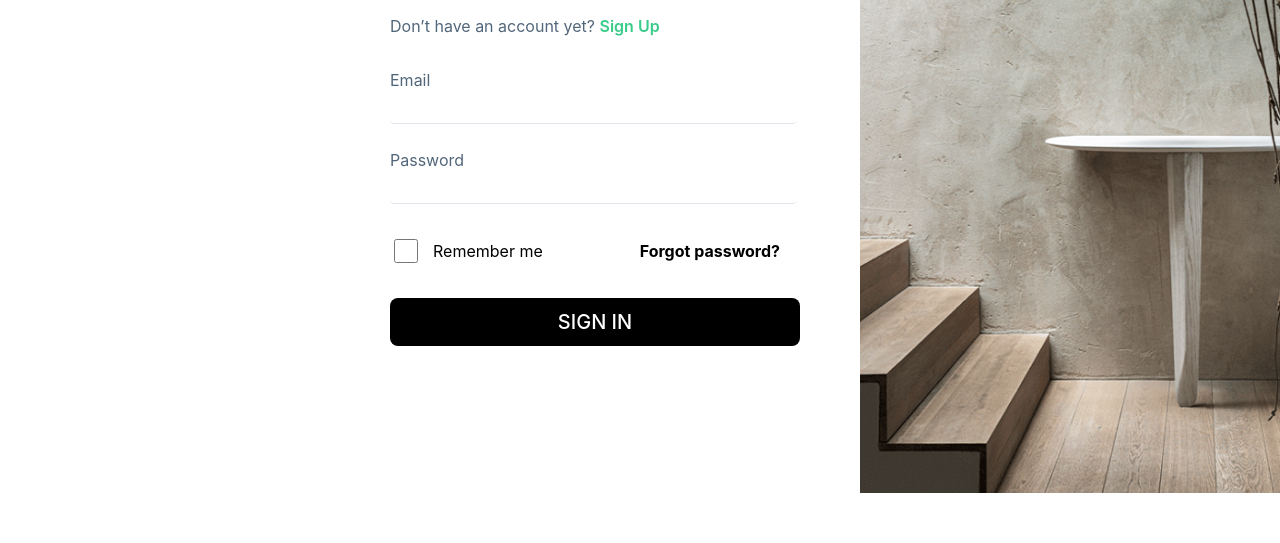
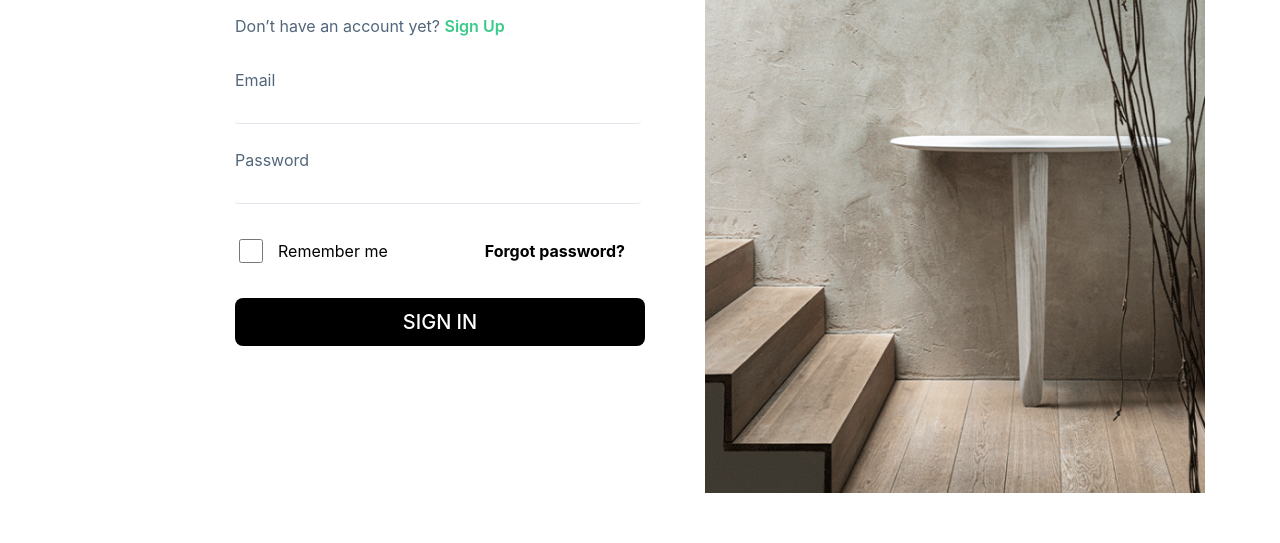
Before and after one commit to Thuan-Trinh/Ecommerce-project, a plain HTML site: page Tuan/login.html in a window 1280 px wide. Shown: the part 257-800 px from the top of the page. Drawn offline with Linux system fonts and the light colour scheme.

Commit message:
Update login.css

```diff
--- a/Tuan/login.css
+++ b/Tuan/login.css
@@ -11,10 +11,10 @@ body {
   border-radius: 8px;
   overflow: hidden;
   display: flex;
-  justify-content: flex-end;
+  justify-content: center;
   align-items: center;
   gap: 80px;
-}
+  }
 
 .login-form {
   width: 390px;
@@ -122,7 +122,7 @@ img{
   width: 500px;
   height: 700px;
 }
-@media (max-width: 768px) {
+@media (max-width: 1024px) {
   .container {
       flex-direction: column;
       justify-content: center;
```
